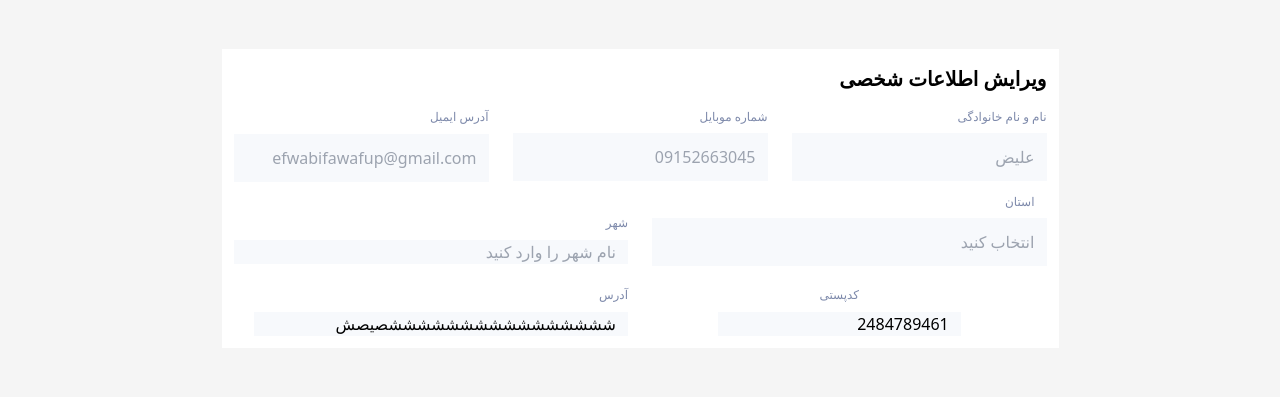
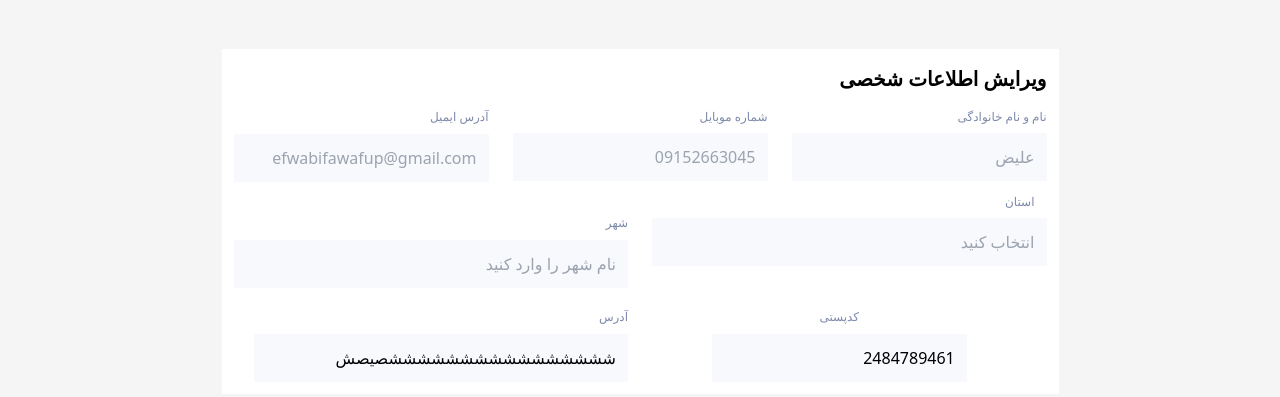
Before and after one commit to TechNullogy/Simple-Shop, a website built with Vite: page src/pages/profile-edit.html in a window 1280 px wide. Shown: the part 103-500 px from the top of the page. Built offline with nearby package versions, Linux system fonts and the light colour scheme.

Commit message:
fix: add padding to inputs

```diff
--- a/src/pages/profile-edit.html
+++ b/src/pages/profile-edit.html
@@ -42,7 +42,7 @@
               >
               <input
                 type="text"
-                class="mt-25  bg-[#F7F9FC] pr-3 text-right"
+                class="mt-25  p-3  bg-[#F7F9FC] pr-3 text-right"
                 placeholder="نام شهر را وارد کنید"
               />
             </div> <!-- end of second row-->
@@ -55,7 +55,7 @@
                 >
                 <input
                   type="number"
-                  class="mt-25 ml-25 mr-5 bg-[#F7F9FC] pr-3 text-right"
+                  class="mt-25 ml-25 mr-5  p-3  bg-[#F7F9FC] pr-3 text-right"
                   value="2484789461"
                 />
               </div>
@@ -69,7 +69,7 @@
                 >
                 <input
                   type="text"
-                  class="mt-25 ml-5  bg-[#F7F9FC] pr-3 text-right"
+                  class="mt-25 ml-5 bg-[#F7F9FC]  p-3  text-right"
                   value="ششششششششششششششششصیصش"
                 />
               </div>
```
